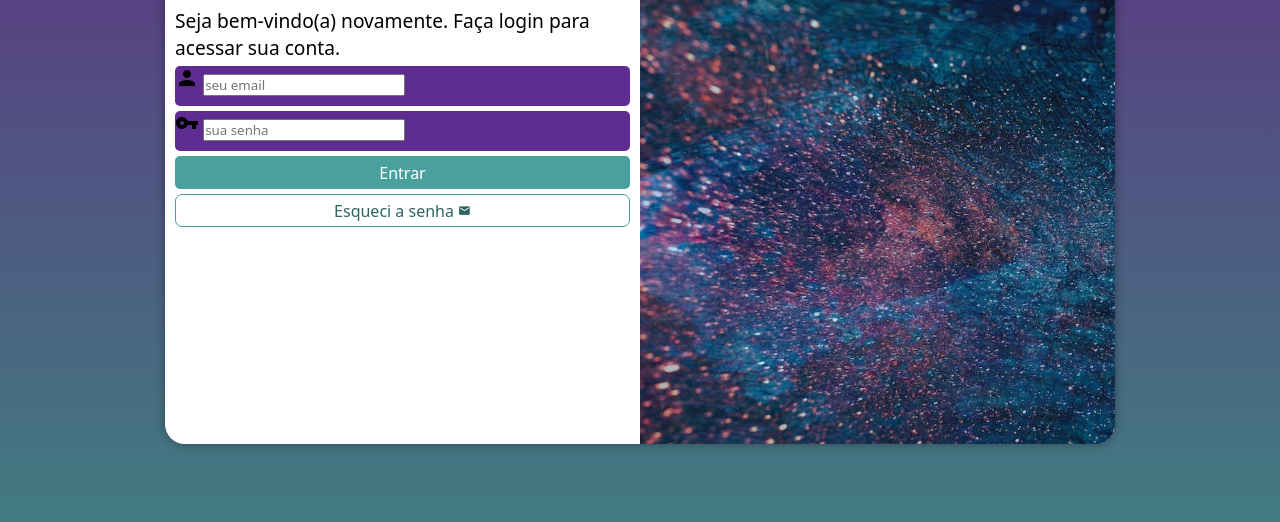
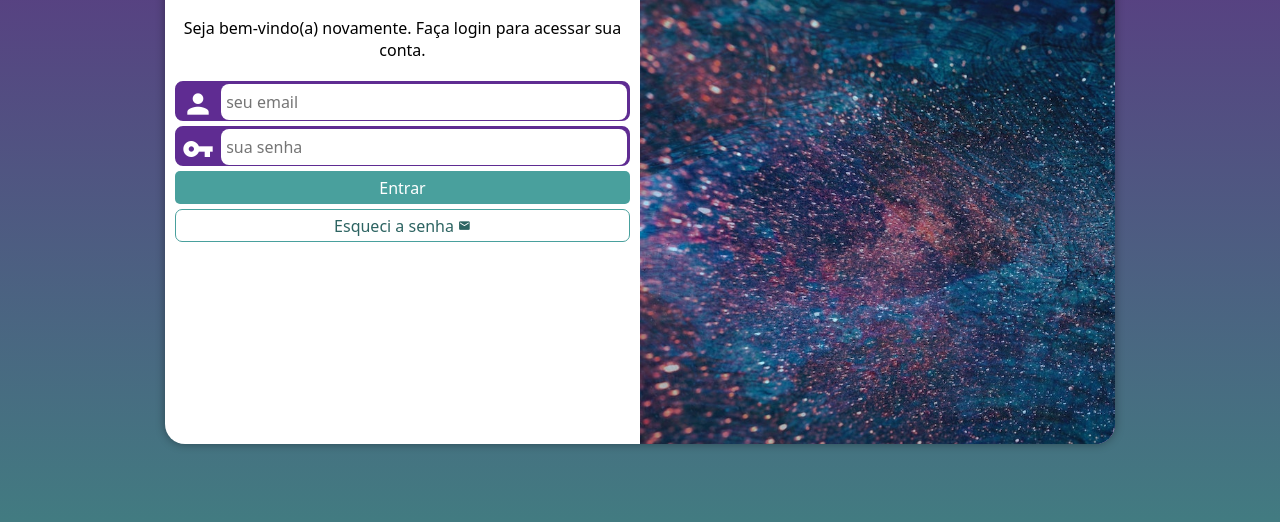
Before and after one commit to Myourkiu/Projeto-login, a plain HTML site: page index.html in a window 1280 px wide. Shown: the part 206-728 px from the top of the page. Drawn offline with Linux system fonts and the light colour scheme.

Commit message:
part 4 and project finished

```diff
--- a/estilos/media-query.css
+++ b/estilos/media-query.css
@@ -8,6 +8,7 @@
 
     section#login{
         width: 90vw;
+
     }
 
     section#login > div#imagem{
@@ -19,6 +20,12 @@
     section#login > div#form{
         float: right;
         width: 70%;
+    }
+
+    div#form > p{
+        font-size: 1em;
+        text-align: center;
+        margin: 20px 0;
     }
 }
 
@@ -50,6 +57,8 @@
     }
 
     div#form > p{
-        font-size: 1.2em;
+        text-align: center;
+        font-size: 1em;
+        margin: 20px 0px;
     }
 }
--- a/estilos/style.css
+++ b/estilos/style.css
@@ -29,7 +29,6 @@ section#login{
     position: absolute;
     top: 50%;
     left: 50%;
-    transform: translate(-50%, -50%);
     overflow: hidden;
 
     background-color: white;
@@ -38,6 +37,7 @@ section#login{
     border-radius: 20px;
     box-shadow: 0px 0px 10px rgba(0, 0, 0, 0.37);
 
+    transform: translate(-50%, -50%);
     transition: width .4s, height .4s;
     transition-timing-function: ease;
 }
@@ -65,15 +65,33 @@ div#form > p{
 
 form > div.campo{
     background-color: #5f2c92;
+    border: 2px solid #5f2c92;
     display: block;
     width: 100%;
     height: 40px;
-    border-radius: 5px;
+    border-radius: 8px;
     margin: 5px 0px;
 }
 
 div.campo > label{
     display: none;
+}
+
+div.campo > i{
+    color: white;
+    font-size: 2em;
+    width: 40px;
+    padding: 5px;
+}
+
+div.campo > input{
+    font-size: 1em;
+    width: calc(100% - 45px);
+    height: 100%;
+    border: 0;
+    border-radius: 8px;
+    padding: 5px;
+    transform: translateY(-12px);
 }
 
 form > input[type=submit]{
```
